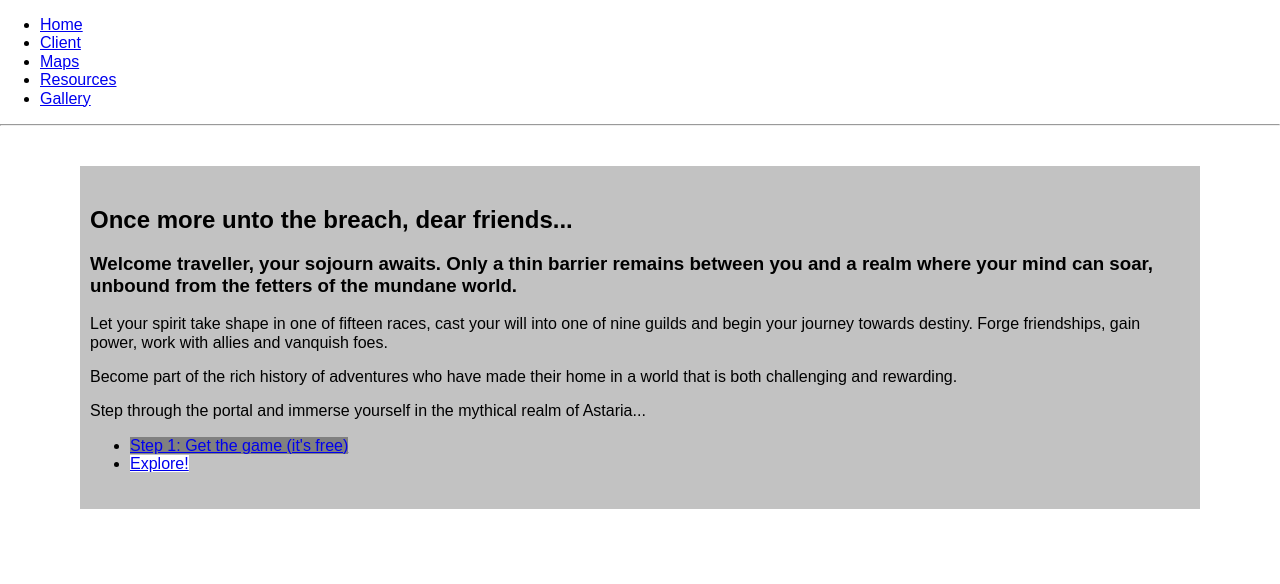
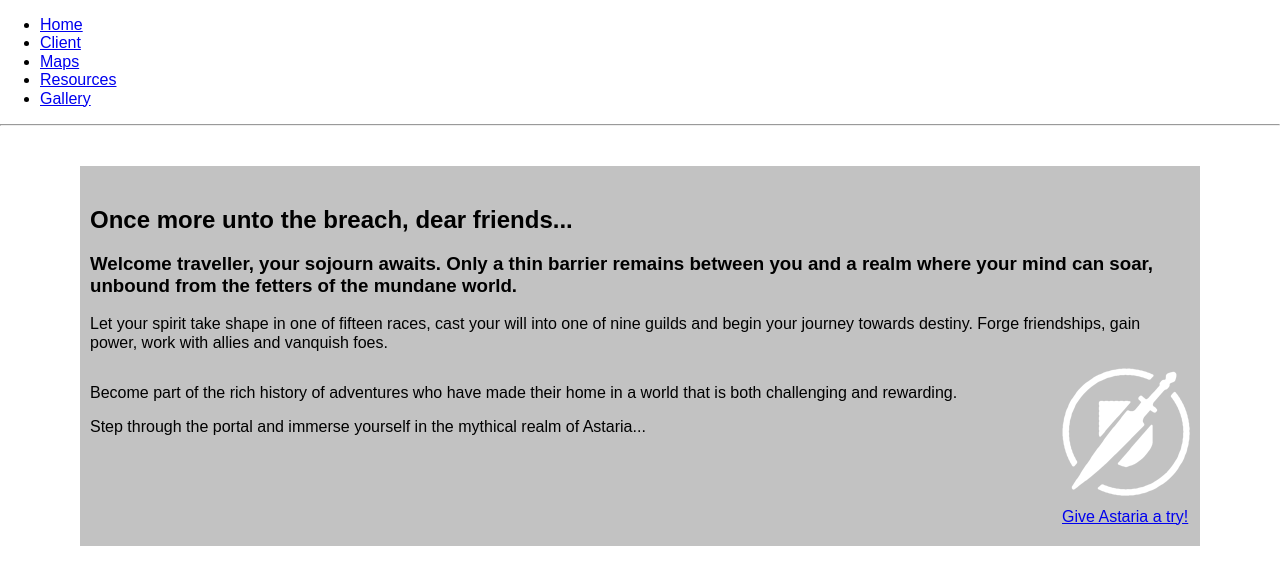
Before and after one commit to davewallace/astaria-website, a React (Create React App) app: page / in a window 1280 px wide. Shown: the top 584 px of the page. Built offline with nearby package versions, Linux system fonts and the light colour scheme.

Commit message:
Content update for Home & Client Views.

```diff
--- a/src/App.css
+++ b/src/App.css
@@ -1,3 +1,6 @@
+/**
+ *
+ **/
 /**
  *
  **/
@@ -6,12 +9,29 @@
   padding: 20px 10px;
   background-color: rgba(0, 0, 0, 0.24); }
 
-.view-home .cta-label {
-  position: relative;
-  background: transparent url("./images/icon_emblem-warriors--white-128x128.png") center center no-repeat; }
-  .view-home .cta-label--primary {
-    z-index: 2;
-    background: white; }
-  .view-home .cta-label--secondary {
-    z-index: 1;
-    background: grey; }
+.view-home .columns {
+  display: flex; }
+
+.view-home .columns_column-gutter {
+  width: 50px; }
+
+.view-home .columns_column--fixed {
+  margin-left: auto; }
+
+.view-home .cta {
+  display: flex;
+  min-width: 128px;
+  height: 158px;
+  background: transparent url("./images/icon_emblem-warriors--white-128x128.png") center top no-repeat;
+  background-size: contain; }
+  .view-home .cta-label {
+    display: block;
+    margin-top: auto; }
+
+/**
+ * Client-side connection View. In this view, a user may connect to Astaria.
+ **/
+.view-client .webclient-container {
+  min-height: 25vh;
+  width: 100%;
+  border: 2px dashed red; }
--- a/src/App.scss
+++ b/src/App.scss
@@ -14,20 +14,40 @@
 
 .view-home {
 
-  .cta {
-    &-label {
-      position: relative;
-      background: transparent url('./images/icon_emblem-warriors--white-128x128.png') center center no-repeat;
-
-      &--primary {
-        z-index: 2;
-        background: white;
-      }
-      &--secondary {
-        z-index: 1;
-        background: grey;
-      }
+  .columns {
+    display: flex;
+  }
+    .columns_column-gutter {
+      width: $gutter--standard-width;
+    }
+    .columns_column--fluid {
     }
 
+    .columns_column--fixed {
+      margin-left: auto; // "any positive free space is distributed to auto margins in that dimension"
+    }
+      .cta {
+        display: flex;
+        min-width: 128px;
+        height: 158px;
+        background: transparent url('./images/icon_emblem-warriors--white-128x128.png') center top no-repeat;
+        background-size: contain;
+
+        &-label {
+          display: block;
+          margin-top: auto;
+        }
+      }
+}
+
+/**
+ * Client-side connection View. In this view, a user may connect to Astaria.
+ **/
+.view-client {
+
+  .webclient-container {
+    min-height: 25vh;
+    width: 100%;
+    border: 2px dashed red;
   }
 }
--- a/src/style/_variable.scss
+++ b/src/style/_variable.scss
@@ -4,3 +4,8 @@
 
 $color_fill--primary: black;
 $color_fill--primary-inverse: white;
+
+/**
+ *
+ **/
+$gutter--standard-width: 50px;
--- a/src/views/Client.js
+++ b/src/views/Client.js
@@ -1,53 +1,10 @@
 import React from "react";
-import { Link } from "react-router-dom";
-
-const numberOfRaces = 'fifteen'
-const numberOfGuilds = 'nine'
 
 const Home = () => (
 
-  <div className="view-root">
+  <div className="view-root view-client">
     <h2>Once more unto the breach, dear friends...</h2>
-
-    <div componentclasses="test">
-      <p>Welcome traveller, your sojourn awaits. Only a thin barrier remains between you and a realm where your mind can soar, unbound from the fetters of the mundane world.</p>
-
-      <p>Let your spirit take shape in one of { numberOfRaces } races, cast your will into one of { numberOfGuilds } guilds and begin your journey towards destiny. Forge friendships, gain power, work with allies and vanquish foes.</p>
-
-      <p>Become part of the rich history of adventures who have made their home in a world that is both challenging and rewarding.</p>
-
-      <p>Step through the portal and immerse yourself in the mythical realm of Astaria...</p>
-    </div>
-
-    <div>
-      <h2>New to the MUD gaming experience?</h2>
-      <p>With countless graphic-based games out there, why would you want anything else?</p>
-
-      <div className="panel-section">
-        <h2>Simplicity</h2>
-        <p>There's no graphics other than the occasional piece of <a href="https://en.wikipedia.org/wiki/ASCII_art" target="_blank" rel="noopener noreferrer">ASCII art</a>. Instead, people, stories and exploration comprise our realm, <Link to="/resources">just itching to be explored...</Link></p>
-      </div>
-
-      <div className="panel-section">
-        <h2>The Annals History</h2>
-        <p>MUDs have evolved like everything else on the internet. They began as rudimentary multi-user chat rooms as far back as 1975, some tied in with automated D&amp;D-style Dungeon Masters, some have since been adapted into graphical games which are still enjoyed today. <a href="http://en.wikipedia.org/wiki/MUD" target="_blank" rel="noopener noreferrer">Wikipedia's article on MUDs</a> contains more information.</p>
-        <p>Astaria was first launched in 1994, between then and now we've had countless contributors and players, and we're still serving up good times.</p>
-      </div>
-
-      <div className="panel-section">
-        <h2>It's free</h2>
-        <p>Well, Astaria is. There do exist pay-to-play MUDs, but Astaria has and will always be free to play.</p>
-      </div>
-    </div>
-
-    <div>
-      <ul className="panel-section">
-        <li>Play Astaria today!</li>
-        <li><a href="http://www.mudconnect.com/mud-bin/vote_rank.cgi?mud=Astaria" target="_blank" rel="noopener noreferrer">Vote for Astaria!</a></li>
-        <li>Donate &amp; save lives!</li>
-      </ul>
-    </div>
-
+    <iframe className="webclient-container" title="Astaria web client connection window." src="http://astaria.net/wm_client/webclient.php" />
   </div>
 );
 
--- a/src/views/Home.js
+++ b/src/views/Home.js
@@ -9,14 +9,33 @@ const Home = () => (
   <div className="view-root view-home">
     <h2>Once more unto the breach, dear friends...</h2>
 
-    <div componentclasses="test">
+    <div>
       <h3>Welcome traveller, your sojourn awaits. Only a thin barrier remains between you and a realm where your mind can soar, unbound from the fetters of the mundane world.</h3>
 
       <p>Let your spirit take shape in one of { numberOfRaces } races, cast your will into one of { numberOfGuilds } guilds and begin your journey towards destiny. Forge friendships, gain power, work with allies and vanquish foes.</p>
 
-      <p>Become part of the rich history of adventures who have made their home in a world that is both challenging and rewarding.</p>
+      <div className="columns">
 
-      <p>Step through the portal and immerse yourself in the mythical realm of Astaria...</p>
+        <div className="columns_column--fluid">
+          <p>Become part of the rich history of adventures who have made their home in a world that is both challenging and rewarding.</p>
+          <p>Step through the portal and immerse yourself in the mythical realm of Astaria...</p>
+        </div>
+        <div className="columns_column--fixed columns_column-gutter"></div>
+        <Link to="/client" className="columns_column--fixed cta">
+          <span className="cta-label">Give Astaria a try!</span>
+        </Link>
+
+        {/*
+          This old ass link (once you're logged into th TMC site) curently throws a malware warning in Chrome! No thanks. Leaving it here in case they ever fix it.
+
+          <a href="http://www.mudconnect.com/mud-bin/vote_rank.cgi?mud=Astaria" target="_blank" rel="noopener noreferrer">Vote for Astaria!</a>
+
+          This link should be added!
+
+          "Donate &amp; save lives!"
+        */}
+
+      </div>
     </div>
 
     {/*
@@ -42,28 +61,6 @@ const Home = () => (
     </div>
     */}
 
-    <div>
-      <ul className="cta">
-        <li>
-          <Link to="/client">
-            <span className="cta-label cta-label--secondary">Step 1: Get the game (it's free)</span>
-          </Link>
-        </li>
-        <li>
-          <Link to="/client">
-            <span className="cta-label cta-label--primary">Explore!</span>
-          </Link>
-        </li>
-        {/*
-          This old ass link curently throws a malware warning in Chrome! No thanks. Leaving it here in case they ever fix it.
-
-        <li><a href="http://www.mudconnect.com/mud-bin/vote_rank.cgi?mud=Astaria" target="_blank" rel="noopener noreferrer">Vote for Astaria!</a></li>
-        <li>Donate &amp; save lives!</li>
-
-        */}
-      </ul>
-    </div>
-
   </div>
 );
 
```
